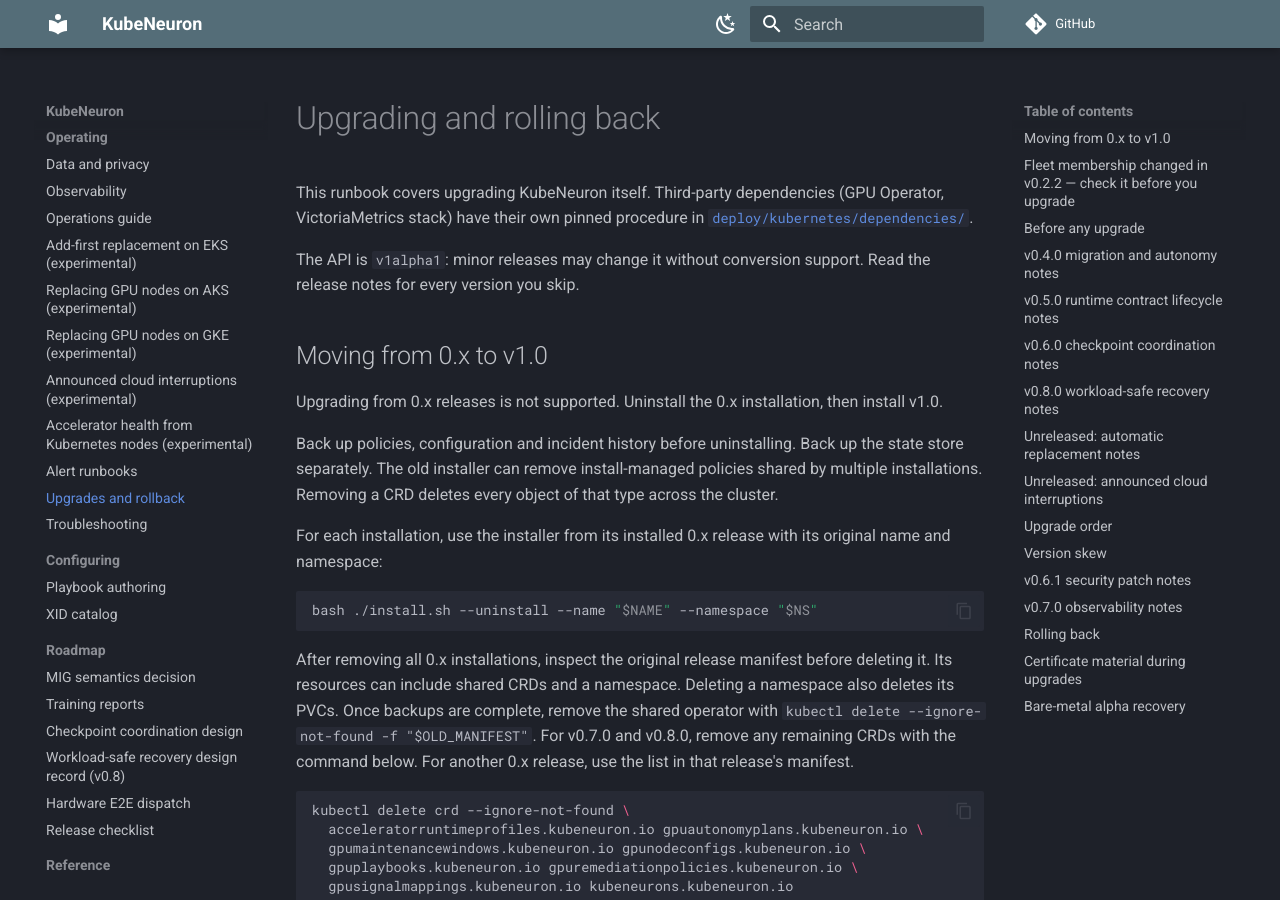
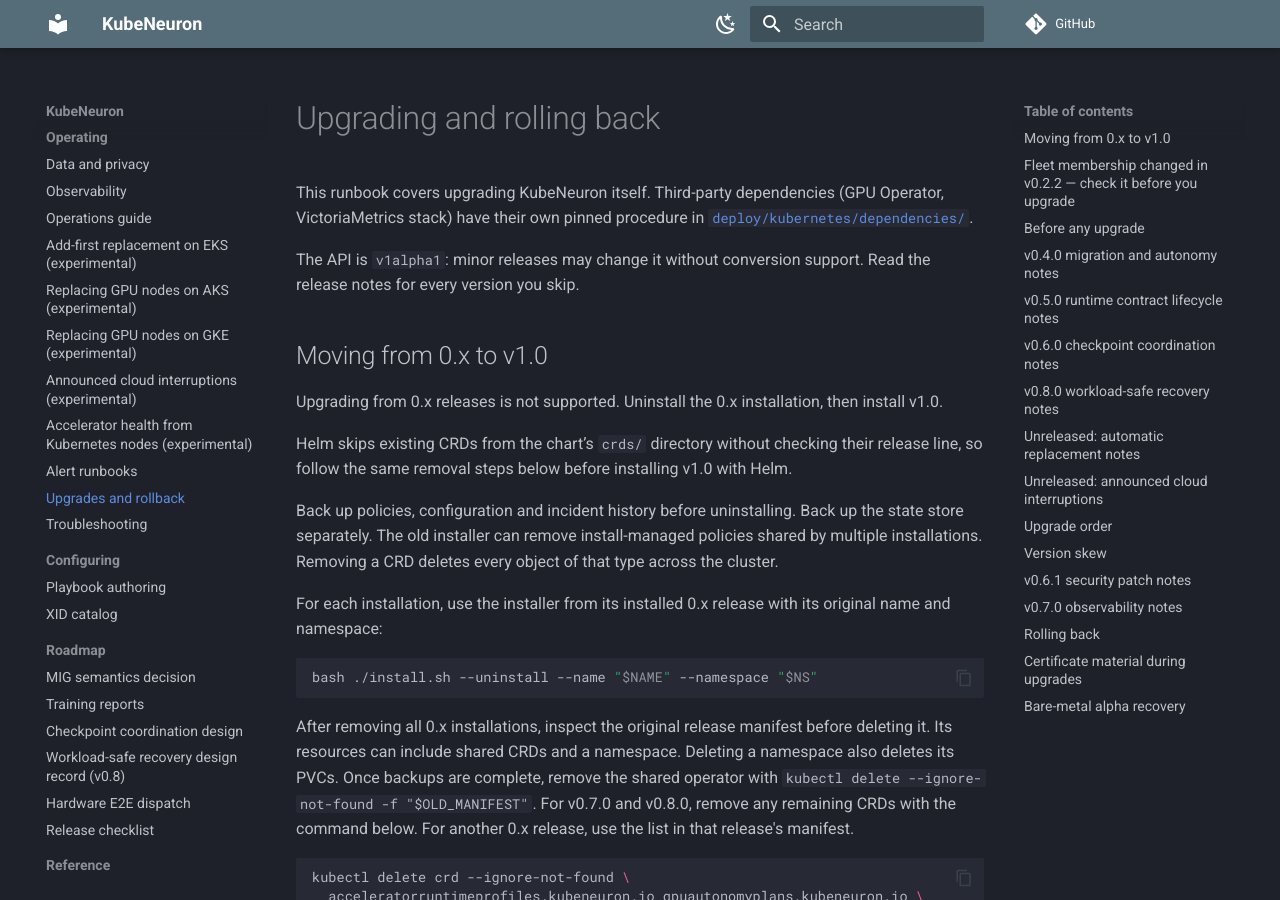
Before and after one commit to kubeneuron/kubeneuron, an MkDocs documentation site: the page built from docs/upgrade.md, in a window 1280 px wide and 900 px high. Built offline with MkDocs 1.6.1 and Material for MkDocs 9.7.7, drawn with Linux system fonts in a browser that asks for light colours; comment, search, counter and statistics services are not loaded.

Commit message:
Explain the Helm precondition for a clean v1 installation
Signed-off-by: Andrii Petruk <andrey.petruk@gmail.com>

```diff
--- a/docs/upgrade.md
+++ b/docs/upgrade.md
@@ -10,6 +10,8 @@ support. Read the release notes for every version you skip.
 ## Moving from 0.x to v1.0
 
 Upgrading from 0.x releases is not supported. Uninstall the 0.x installation, then install v1.0.
+
+Helm skips existing CRDs from the chart’s `crds/` directory without checking their release line, so follow the same removal steps below before installing v1.0 with Helm.
 
 Back up policies, configuration and incident history before uninstalling. Back up the state store separately. The old installer can remove install-managed policies shared by multiple installations. Removing a CRD deletes every object of that type across the cluster.
 
```
